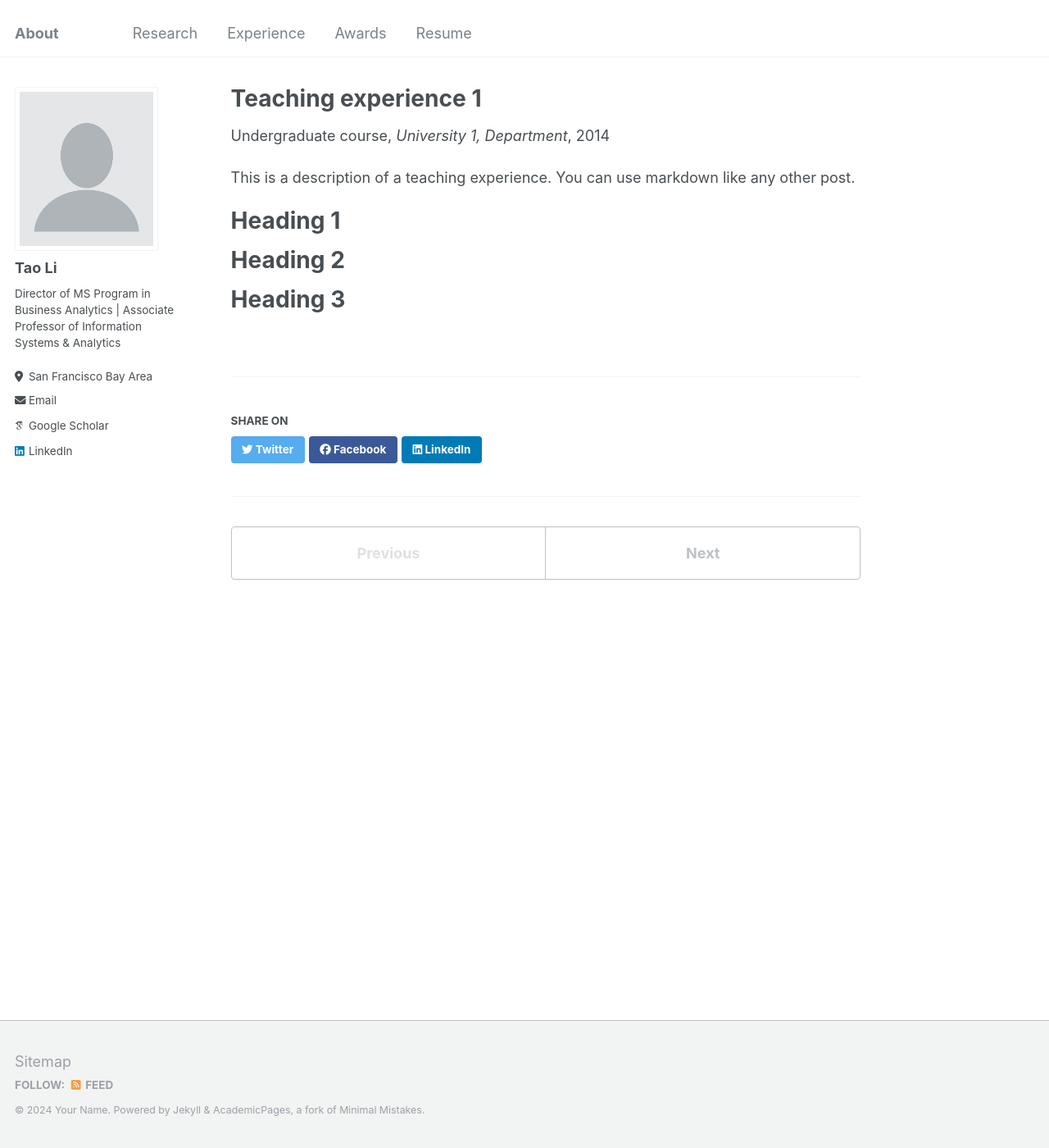
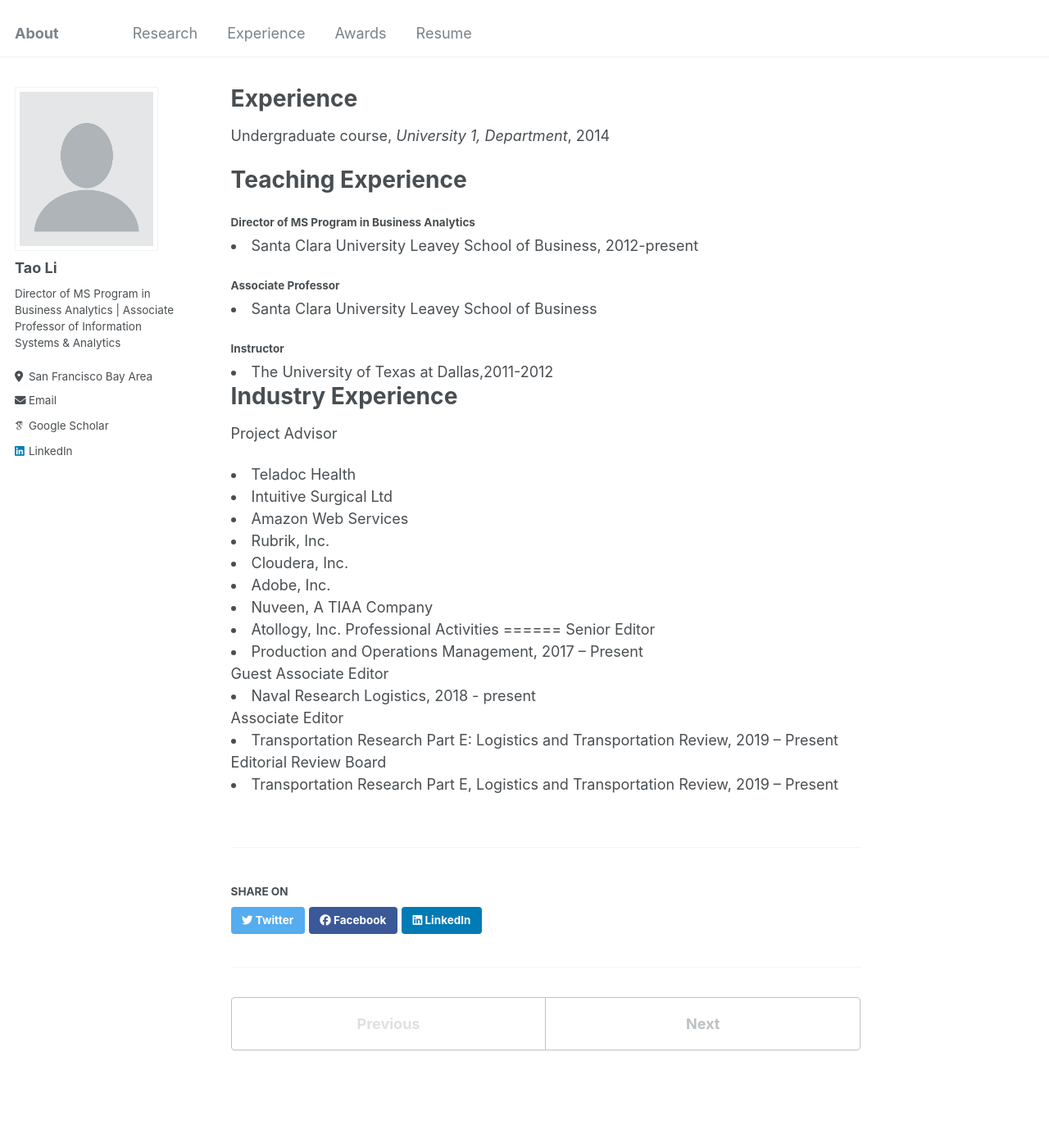
Before and after one commit to Judydy0417/TaoLi.github.io, a Jekyll site: the page built from _teaching/2014-spring-teaching-1.md, in a window 1280 px wide and 1400 px high. Shown: the whole window at 82% size. Built offline with Jekyll 4.4.1, drawn with Linux system fonts in a browser that asks for light colours; some web fonts are replaced.

Commit message:
Update 2014-spring-teaching-1.md

```diff
--- a/_teaching/2014-spring-teaching-1.md
+++ b/_teaching/2014-spring-teaching-1.md
@@ -1,5 +1,5 @@
 ---
-title: "Teaching experience 1"
+title: "Experience"
 collection: teaching
 type: "Undergraduate course"
 permalink: /teaching/2014-spring-teaching-1
@@ -8,13 +8,38 @@ date: 2014-01-01
 location: "City, Country"
 ---
 
-This is a description of a teaching experience. You can use markdown like any other post.
 
-Heading 1
+Teaching Experience
 ======
+<h4>Director of MS Program in Business Analytics</h4>
+<li>Santa Clara University Leavey School of Business, 2012-present</li>
+<h4>Associate Professor</h4>
+<li>Santa Clara University Leavey School of Business</li>
+<h4>Instructor</h4>
+<li>The University of Texas at Dallas,2011-2012</li>
 
-Heading 2
+Industry Experience
 ======
+Project Advisor
+<li>Teladoc Health</li>
+<li>Intuitive Surgical Ltd</li>
+<li>Amazon Web Services</li>
+<li>Rubrik, Inc.
+<li>Cloudera, Inc.
+<li>Adobe, Inc.
+<li>Nuveen, A TIAA Company
+<li>Atollogy, Inc.
 
-Heading 3
+
+Professional Activities
 ======
+Senior Editor
+<li>Production and Operations Management, 2017 – Present</li>
+Guest Associate Editor
+<li>Naval Research Logistics, 2018 - present</li>
+Associate Editor
+<li>Transportation Research Part E: Logistics and Transportation
+Review, 2019 – Present</li>
+Editorial Review Board
+  <li>Transportation Research Part E, Logistics and
+Transportation Review, 2019 – Present</li>
```
